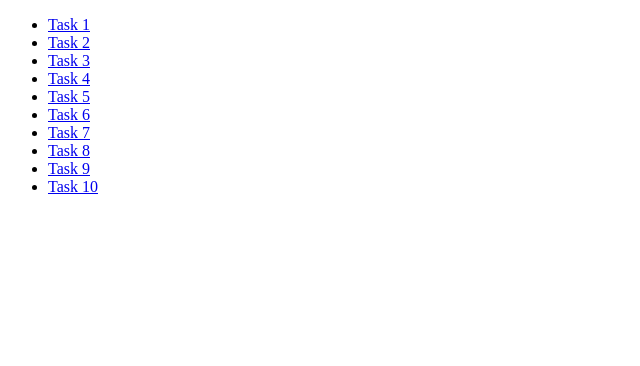
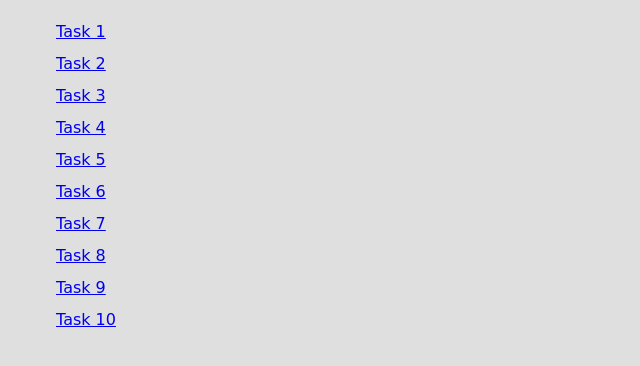
Before and after one commit to VoodPekker/goit-js-hw-06, a plain HTML site: page Index.html in a window 1280 px wide. Shown: the whole page, without its empty margins (0-640 px from the left). Drawn offline with Linux system fonts and the light colour scheme; the site is published under a folder, as on GitHub Pages, so addresses that start at the root find nothing; a web font is replaced by a local one.

Commit message:
Update Index.html

```diff
--- a/Index.html
+++ b/Index.html
@@ -11,20 +11,20 @@
       href="https://fonts.googleapis.com/css2?family=Alkatra:wght@500&display=swap"
       rel="stylesheet"
     />
-    <link rel="stylesheet" href="/css/style.css" />
+    <link rel="stylesheet" href="./css/style.css" />
   </head>
   <body>
     <ul>
-      <li><a href="/task-work/task-01.html">Task 1</a></li>
-      <li><a href="/task-work/task-02.html">Task 2</a></li>
-      <li><a href="/task-work/task-03.html">Task 3</a></li>
-      <li><a href="/task-work/task-04.html">Task 4</a></li>
-      <li><a href="/task-work/task-05.html">Task 5</a></li>
-      <li><a href="/task-work/task-06.html">Task 6</a></li>
-      <li><a href="/task-work/task-07.html">Task 7</a></li>
-      <li><a href="/task-work/task-08.html">Task 8</a></li>
-      <li><a href="/task-work/task-09.html">Task 9</a></li>
-      <li><a href="/task-work/task-10.html">Task 10</a></li>
+      <li><a href="./task-work/task-01.html">Task 1</a></li>
+      <li><a href="./task-work/task-02.html">Task 2</a></li>
+      <li><a href="./task-work/task-03.html">Task 3</a></li>
+      <li><a href="./task-work/task-04.html">Task 4</a></li>
+      <li><a href="./task-work/task-05.html">Task 5</a></li>
+      <li><a href="./task-work/task-06.html">Task 6</a></li>
+      <li><a href="./task-work/task-07.html">Task 7</a></li>
+      <li><a href="./task-work/task-08.html">Task 8</a></li>
+      <li><a href="./task-work/task-09.html">Task 9</a></li>
+      <li><a href="./task-work/task-10.html">Task 10</a></li>
     </ul>
   </body>
 </html>
```
